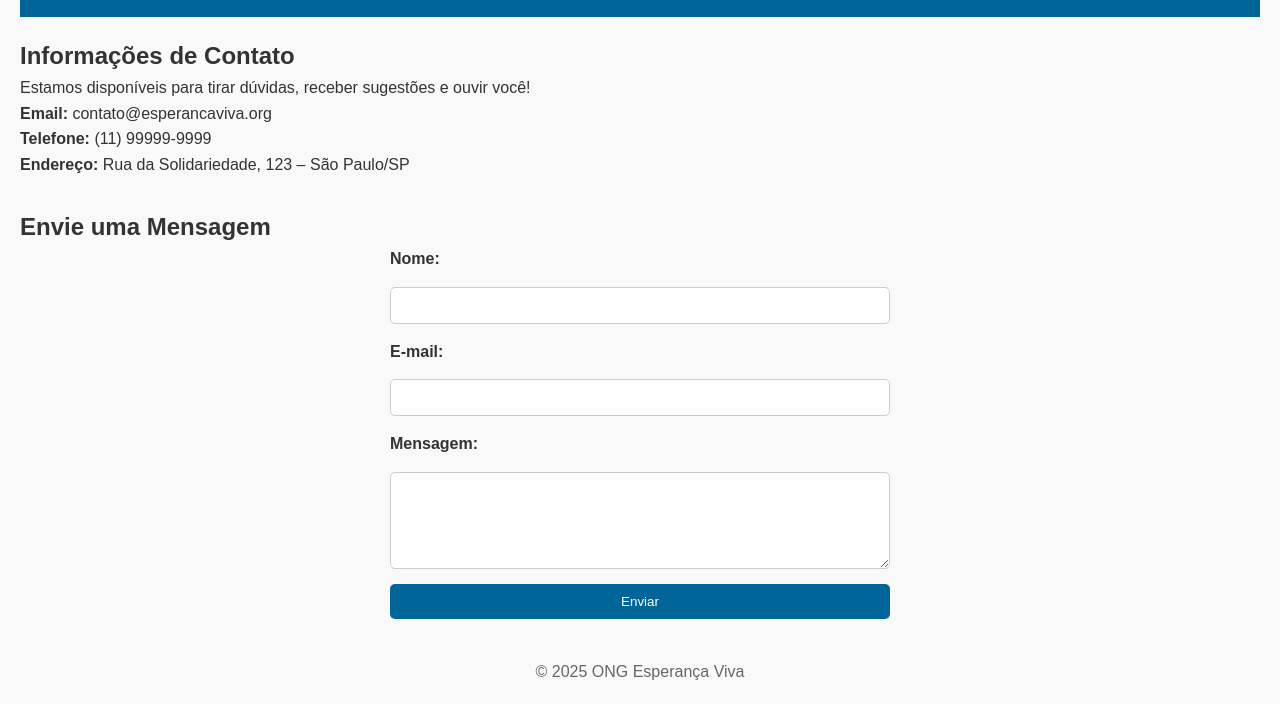
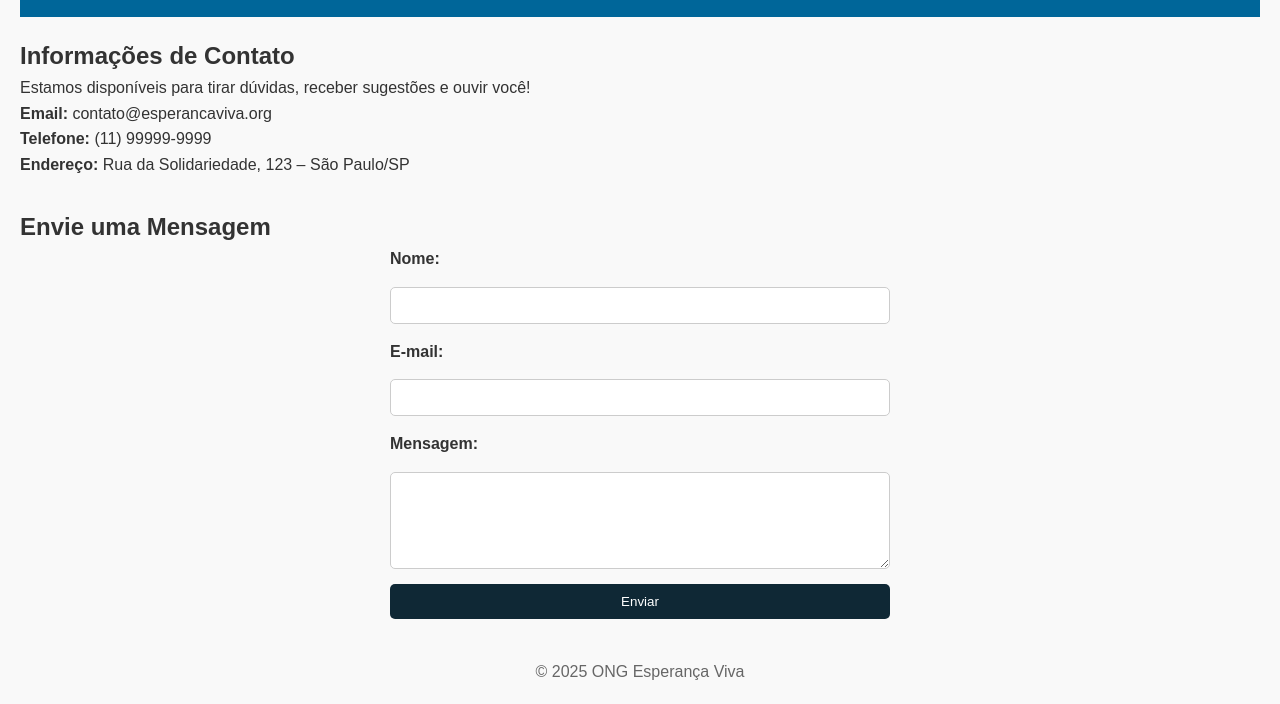
Before and after one commit to Brunogoliveiraa/Meu-Projeto-ONG, a plain HTML site: page contato.html in a window 1280 px wide. Shown: the part 130-834 px from the top of the page. Drawn offline with Linux system fonts and the light colour scheme.

Commit message:
Alteração de cores

```diff
--- a/css/style.css
+++ b/css/style.css
@@ -75,14 +75,14 @@ input, textarea, button {
 }
 
 button {
-  background-color: #006699;
+  background-color: #0f2835;
   color: white;
   border: none;
   cursor: pointer;
 }
 
 button:hover {
-  background-color: #004466;
+  background-color: #053852;
 }
 
 /* Rodapé */
```
